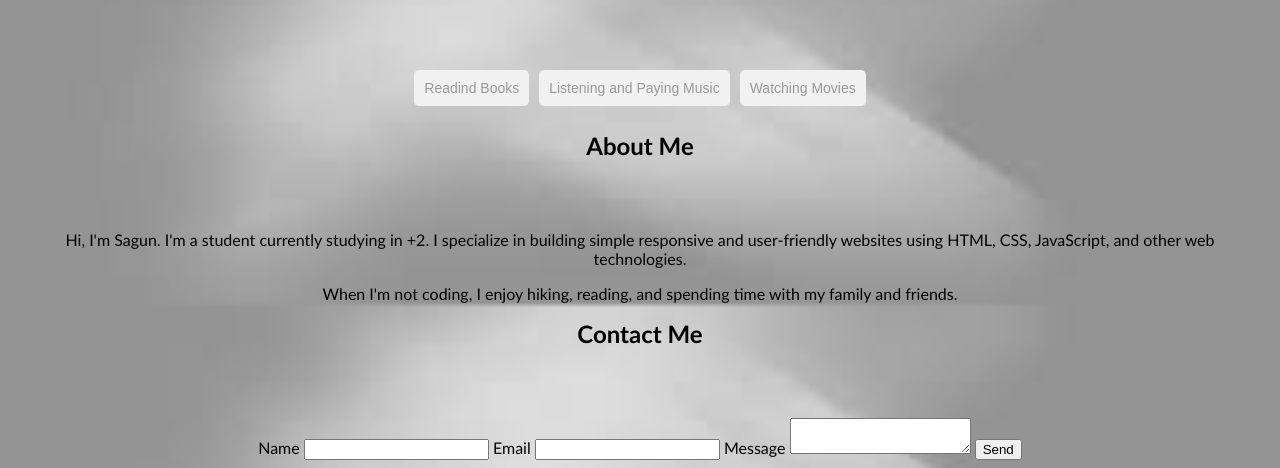
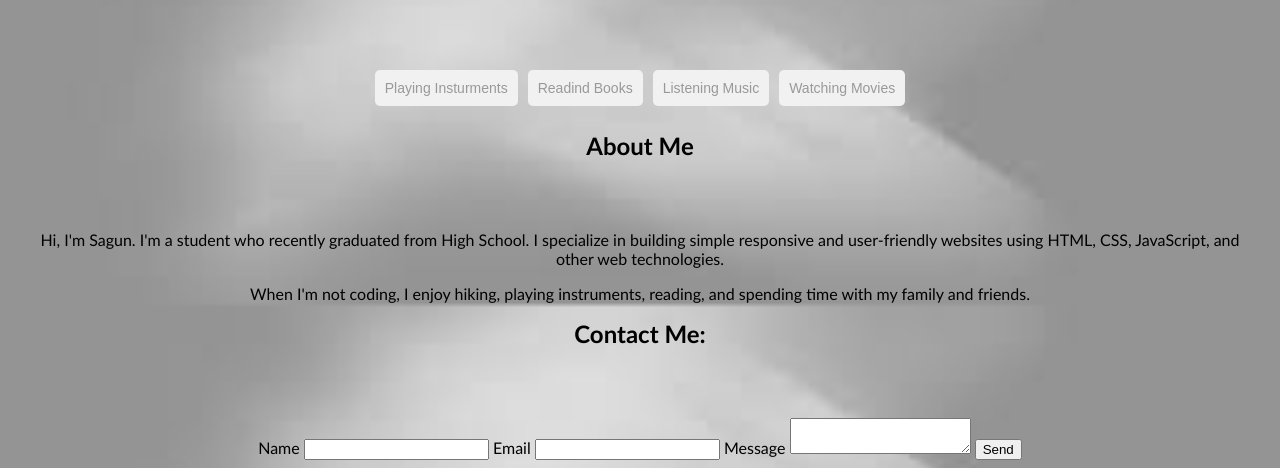
Before and after one commit to sagun1585/sagun, a plain HTML site: page index.html in a window 1280 px wide. Shown: the part 495-963 px from the top of the page. Drawn offline with Linux system fonts and the light colour scheme.

Commit message:
Update index.html

```diff
--- a/index.html
+++ b/index.html
@@ -118,25 +118,26 @@
     </section>
 
     <ul class="interests">
+       <li>Playing Insturments</li>
       <li>Readind Books</li>
-      <li>Listening and Paying Music</li>
+      <li>Listening Music</li>
       <li>Watching Movies</li>
     </ul>
 
     <section>
       <h2>About Me</h2>
       <p>
-        Hi, I'm Sagun. I'm a student currently studying in +2. I specialize in
+        Hi, I'm Sagun. I'm a student who recently graduated from High School. I specialize in
         building simple responsive and user-friendly websites using HTML, CSS,
         JavaScript, and other web technologies.
       </p>
 
       <p>
-        When I'm not coding, I enjoy hiking, reading, and spending time with my
+        When I'm not coding, I enjoy hiking, playing instruments, reading, and spending time with my
         family and friends.
       </p>
 
-      <h2>Contact Me</h2>
+      <h2>Contact Me:</h2>
       <form>
         <label for="name">Name</label>
         <input type="text" id="name" name="name" required />
```
